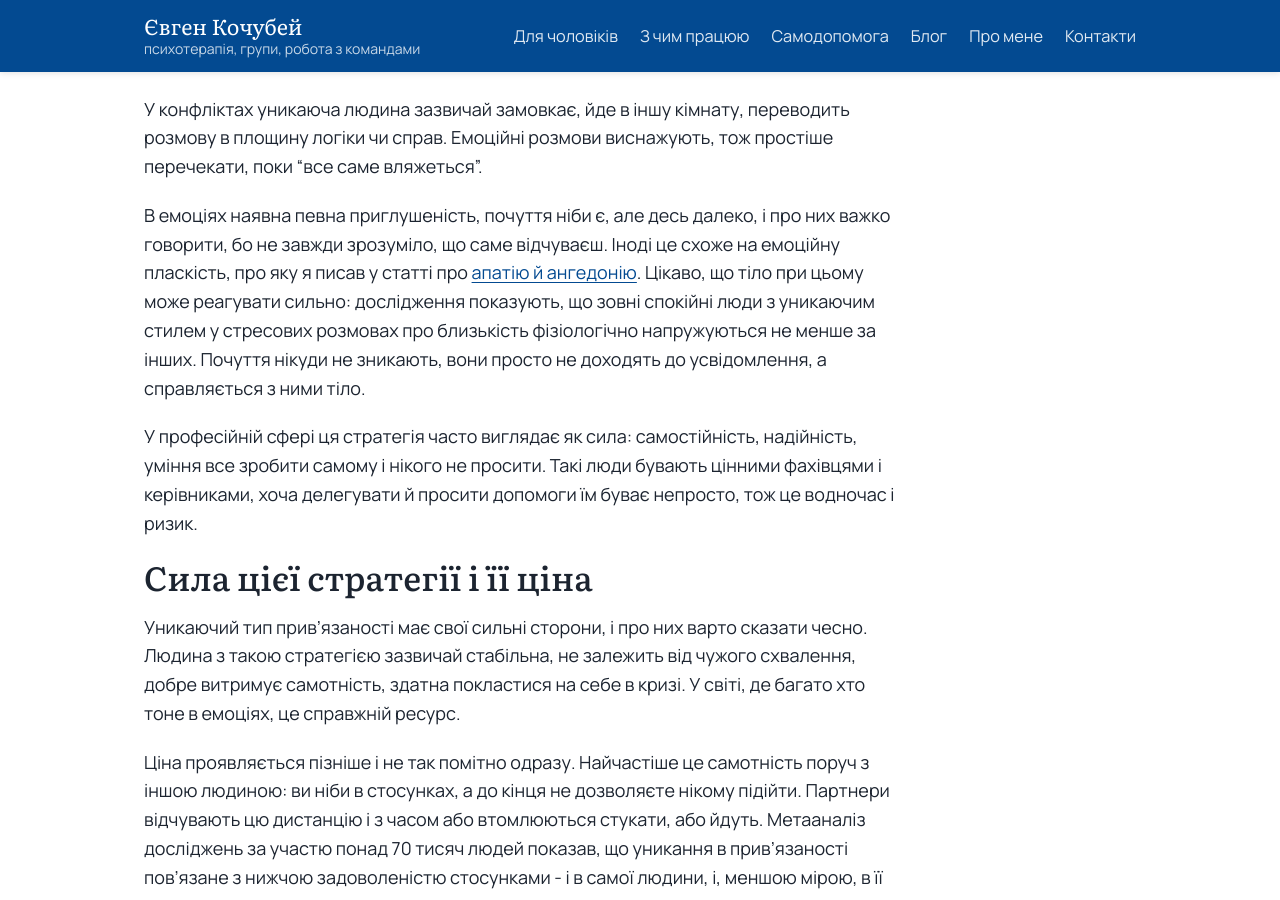
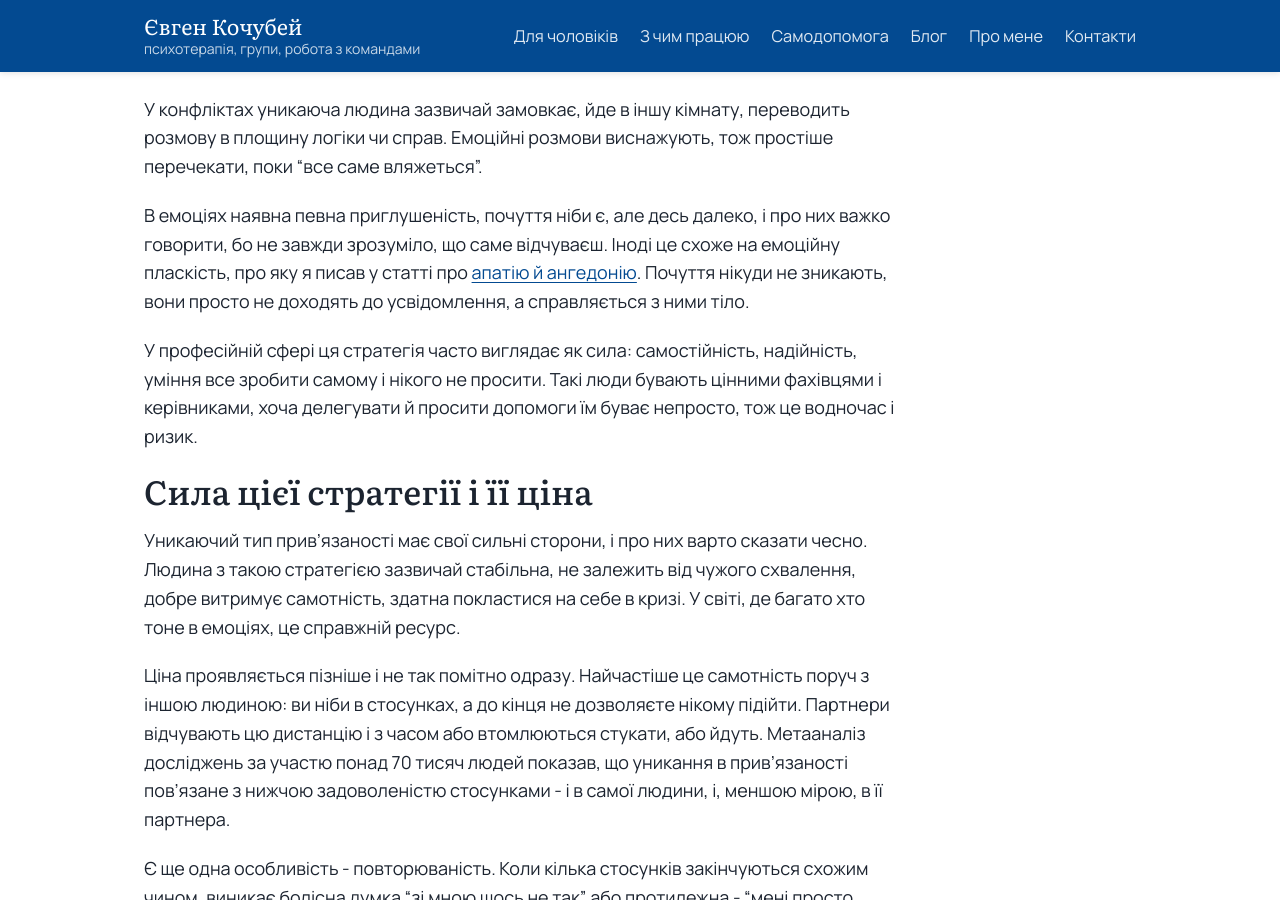
Before and after one commit to cobchik/yevhenkochubei-site, a Jekyll site: the page built from _posts/2026-11-11-unykayuchyi-typ-pryvyazanosti.md, in a window 1280 px wide and 900 px high, scrolled down 1420 px. Built offline with Jekyll 4.4.1, drawn with Linux system fonts in a browser that asks for light colours.

Commit message:
Уникаючий тип: прибрано речення про фізіологічні дослідження
Co-Authored-By: Claude Opus 5.5 <noreply@anthropic.com>

```diff
--- a/_posts/2026-11-11-unykayuchyi-typ-pryvyazanosti.md
+++ b/_posts/2026-11-11-unykayuchyi-typ-pryvyazanosti.md
@@ -24,7 +24,7 @@ excerpt: "Уникаючий тип прив'язаності: чому хоче
 
 У конфліктах уникаюча людина зазвичай замовкає, йде в іншу кімнату, переводить розмову в площину логіки чи справ. Емоційні розмови виснажують, тож простіше перечекати, поки "все саме вляжеться".
 
-В емоціях наявна певна приглушеність, почуття ніби є, але десь далеко, і про них важко говорити, бо не завжди зрозуміло, що саме відчуваєш. Іноді це схоже на емоційну пласкість, про яку я писав у статті про [апатію й ангедонію]({{ '/blog/apatiya-angedoniya/' | relative_url }}). Цікаво, що тіло при цьому може реагувати сильно: дослідження показують, що зовні спокійні люди з уникаючим стилем у стресових розмовах про близькість фізіологічно напружуються не менше за інших. Почуття нікуди не зникають, вони просто не доходять до усвідомлення, а справляється з ними тіло.
+В емоціях наявна певна приглушеність, почуття ніби є, але десь далеко, і про них важко говорити, бо не завжди зрозуміло, що саме відчуваєш. Іноді це схоже на емоційну пласкість, про яку я писав у статті про [апатію й ангедонію]({{ '/blog/apatiya-angedoniya/' | relative_url }}). Почуття нікуди не зникають, вони просто не доходять до усвідомлення, а справляється з ними тіло.
 
 У професійній сфері ця стратегія часто виглядає як сила: самостійність, надійність, уміння все зробити самому і нікого не просити. Такі люди бувають цінними фахівцями і керівниками, хоча делегувати й просити допомоги їм буває непросто, тож це водночас і ризик.
 
```
